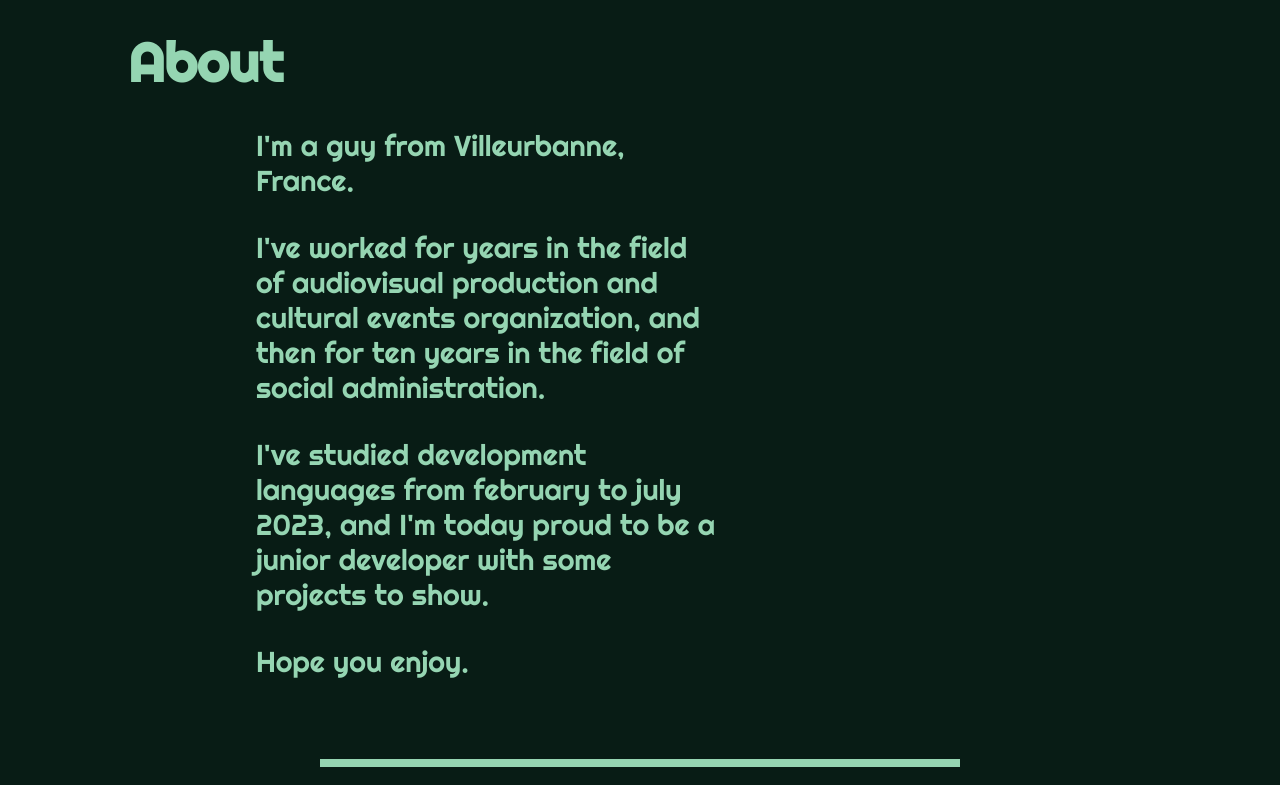
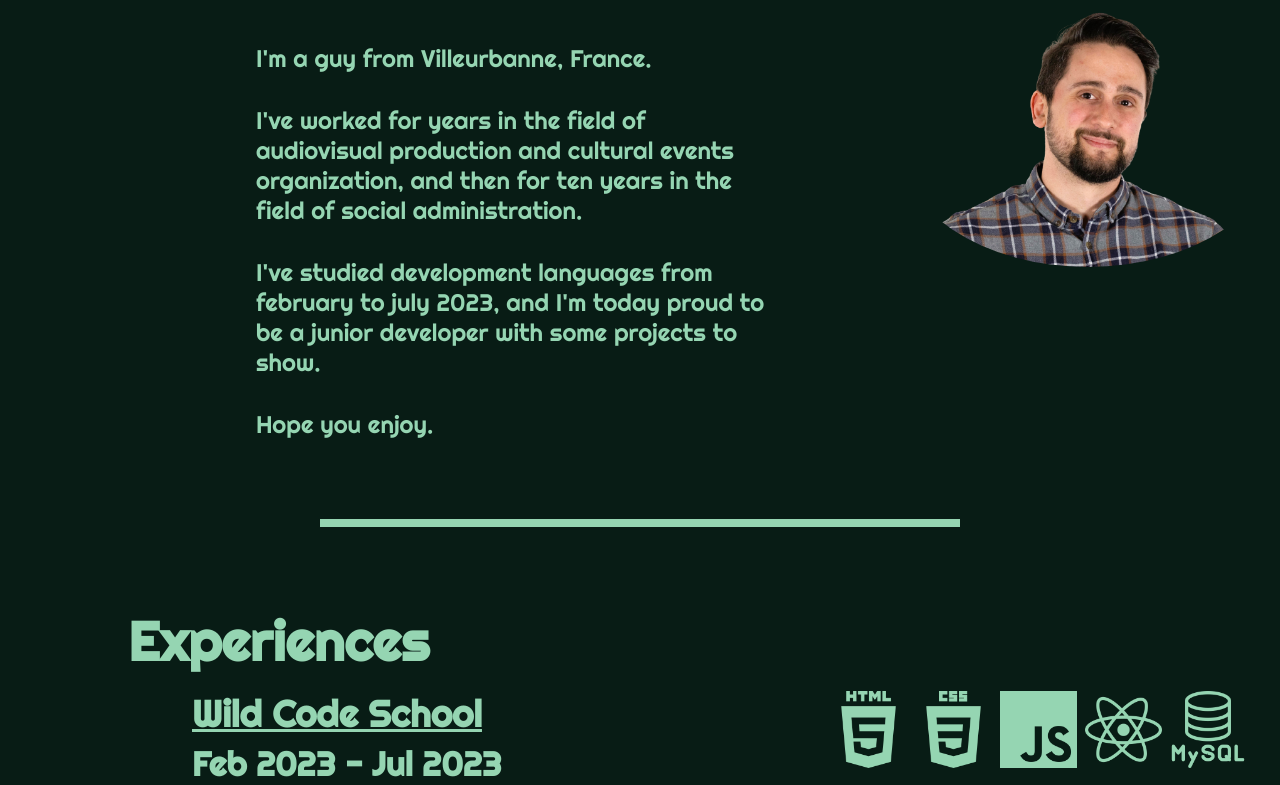
Before and after one commit to Yukitaori/Portfolio, a React (Vite) app: page / in a window 1280 px wide. Shown: the part 655-1440 px from the top of the page. Built offline with nearby package versions, Linux system fonts and the light colour scheme.

Commit message:
menu animé + ajustements CSS

```diff
--- a/src/App.css
+++ b/src/App.css
@@ -42,13 +42,13 @@ h2 {
 
 h3 {
   margin-top: .2em;;
-  font-size: calc(.5em + 1vw);
+  font-size: calc(.5em + 2vw);
   margin-left: 15vw;
 }
 
 p {
-  font-size: calc(1em + 1vw);
-  max-width: 25ch;
+  font-size: calc(.7em + 1vw);
+  max-width: 35ch;
   margin-top: 2rem;
   margin-left: 20vw;
   margin-right: 10vw;
--- a/src/components/About.jsx
+++ b/src/components/About.jsx
@@ -1,13 +1,20 @@
 import React from 'react'
+import styles from "./About.module.css"
+import photo from "../assets/images/photo.png"
 
 function About() {
   return (
     <div>
       <h1>About</h1>
-      <p>I'm a guy from Villeurbanne, France.</p>
-      <p>I've worked for years in the field of audiovisual production and cultural events organization, and then for ten years in the field of social administration.</p>
-      <p>I've studied development languages from february to july 2023, and I'm today proud to be a junior developer with some projects to show.</p>
-      <p>Hope you enjoy.</p>
+      <div className={styles.aboutBody}>
+        <div className={styles.aboutText}>
+          <p>I'm a guy from Villeurbanne, France.</p>
+          <p>I've worked for years in the field of audiovisual production and cultural events organization, and then for ten years in the field of social administration.</p>
+          <p>I've studied development languages from february to july 2023, and I'm today proud to be a junior developer with some projects to show.</p>
+          <p>Hope you enjoy.</p>
+        </div>
+        <img src={photo} className={styles.profilePic} alt="portrait of François" />
+      </div>
     </div>
   )
 }
--- /dev/null
+++ b/src/components/About.module.css
@@ -0,0 +1,10 @@
+.aboutBody {
+  display: flex;
+  justify-content: space-between;
+  align-items: flex-start;
+}
+
+.profilePic {
+  border-radius: 100%;
+  height: 20vw;
+}
--- a/src/components/Contact.jsx
+++ b/src/components/Contact.jsx
@@ -12,7 +12,7 @@ function Contact() {
         <form action="">
           <input type="text" placeholder='Enter your name' value={name} onChange={(e) => setName(e.target.value)} />
           <input type="text" placeholder='Enter your mail' value={mail} onChange={(e) => setMail(e.target.value)} />
-          <input type="text" placeholder='Enter your message here' value={message} onChange={(e) => setMessage(e.target.value)} />
+          <textarea type="text" placeholder='Enter your message here' rows="10" cols="30" value={message} onChange={(e) => setMessage(e.target.value)} />
           <button type="submit" disabled={name === '' || mail === '' || message === ''} onClick={(e) => e.preventDefault()}> Submit</button>
         </form>
       </div>
--- a/src/components/Contact.module.css
+++ b/src/components/Contact.module.css
@@ -6,7 +6,7 @@ form {
   align-items: center;
 }
 
-input {
+input, textarea {
   margin: 1em;
   width: 50%;
   border-radius: 10px;
--- a/src/components/Menu.module.css
+++ b/src/components/Menu.module.css
@@ -4,7 +4,8 @@
   height: 30vh;
   width: 100%;
   top: 15vw;
-  display: block;
+  display: flex;
+  flex-direction: column;
   position: fixed;
   border: 5px solid var(--first-color);
   background-color: var(--second-color);
@@ -12,8 +13,19 @@
   transition: 0.5s ease-in;
   border-bottom-left-radius: 100%;
   border-bottom-right-radius: 100%;
-  justify-content: center;
+  justify-content: space-between;
+  align-items: center;
+  animation: menu .2s 1 linear;
 }
+
+@keyframes menu {
+  0% {
+    translate: 0vh -100%;
+  }
+  100% {
+    translate: 0vh 0vw;
+  }
+};
 
 .navLinks {
   display: flex;
--- a/src/components/Navbar.module.css
+++ b/src/components/Navbar.module.css
@@ -4,7 +4,7 @@
   align-items: center;
   padding: 0px 1em 0px 1em;
   position: fixed;
-  z-index: 2;
+  z-index: 4;
   top: 0;
   padding: 1em;
   border-bottom: 5px solid var(--first-color);
--- a/src/components/Projects.module.css
+++ b/src/components/Projects.module.css
@@ -61,6 +61,7 @@
 }
 
 .seeMore {
+  min-width: fit-content;
   transition: .1s;
   padding: .5em;
   border: 5px solid var(--first-color);
@@ -70,6 +71,7 @@
 }
 
 .seeMore:hover {
+  min-width: fit-content;
   transition: .1s;
   padding: .5em;
   background-color: var(--first-color);
@@ -88,5 +90,5 @@
 }
 
 .iconImg {
-  width: 10vw;
+  width: 8vw;
 }
```
Also changed, not shown: src/assets/images/photo.png (added).
